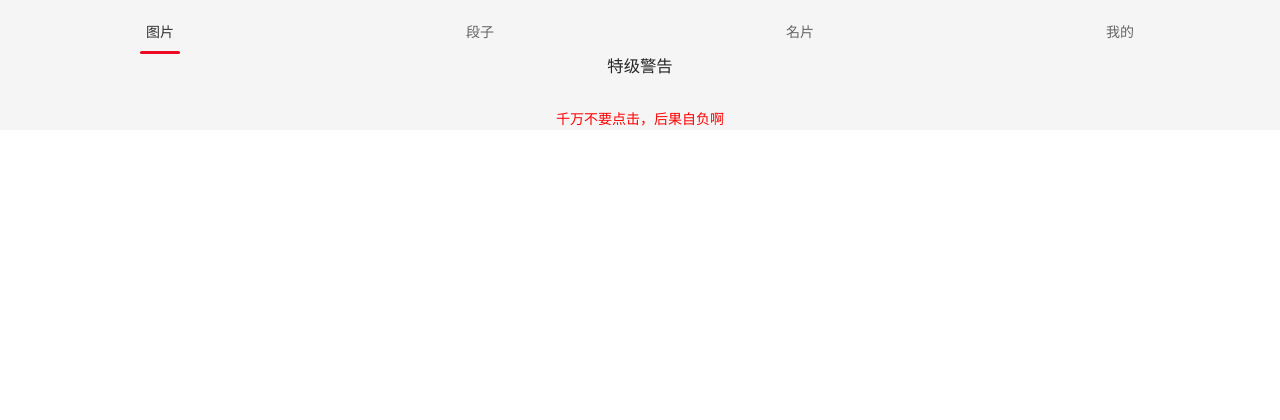
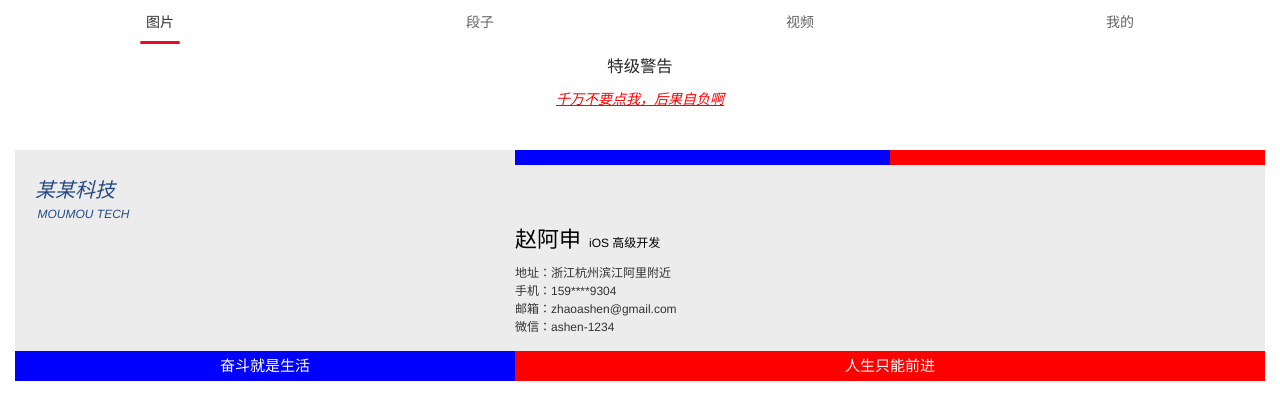
Before and after one commit to ashen-zhao/vuestart, a Vue app: page /about in a window 1280 px wide. Shown: the top 420 px of the page. Built offline with nearby package versions, Linux system fonts and the light colour scheme.

Commit message:
add video、优化

```diff
--- a/src/App.vue
+++ b/src/App.vue
@@ -1,10 +1,10 @@
 <template>
   <div id="app">
     <div id="nav" :hidden="$store.state.hidnav">
-      <tabs>
+      <tabs v-model="curActive" @click="onClick">
         <tab title="图片" to="/picture" />
-        <tab title="段子" to="/" />
-        <tab title="名片" to="/person" />
+        <tab title="段子" to="/duanzi" />
+        <tab title="视频" to="/video" />
         <tab title="我的" to="/about" />
       </tabs>
     </div>
@@ -19,9 +19,28 @@ import { Tab, Tabs } from "vant";
 
 export default {
   name: "app",
+  data() {
+    return {
+      active: window.sessionStorage.getItem("currentActive")
+    };
+  },
+  computed: {
+    curActive: {
+      get: function() {
+        return Number(this.active);
+      },
+      set: function(val) {}
+    }
+  },
   components: {
     Tab,
     Tabs
+  },
+  methods: {
+    onClick(index, title) {
+      //记录当前tab，防止刷新重置
+      window.sessionStorage.setItem("currentActive", index);
+    }
   }
 };
 </script>
@@ -43,6 +62,5 @@ body {
   left: 0;
   width: 100%;
   z-index: 999;
-  padding-top: 10px;
 }
 </style>
--- /dev/null
+++ b/src/components/BVideo.vue
@@ -0,0 +1,30 @@
+<template>
+  <baisi-header :infos="infos">
+    <div>
+      <div>{{infos.text}}</div>
+      <video
+        :src="infos.type=='video' ? infos.video.download[0]:''"
+        controls='controls' :poster="infos.video.thumbnail[0]"
+      >您的浏览器不支持 video 标签。</video>
+    </div>
+  </baisi-header>
+</template>
+
+<script>
+import BaisiHeader from "./BaisiHeader.vue";
+export default {
+  name: "bvideo",
+  components: {
+    BaisiHeader
+  },
+  props: {
+    infos: Object
+  }
+};
+</script>
+<style scoped>
+video {
+  margin-top: 10px;
+  max-width: 60%;
+}
+</style>
--- a/src/components/BaisiHeader.vue
+++ b/src/components/BaisiHeader.vue
@@ -17,7 +17,7 @@
 
 <script>
 export default {
-  name: "duanzi",
+  name: "baisi",
   props: {
     infos: Object
   }
--- a/src/components/Card.vue
+++ b/src/components/Card.vue
@@ -40,7 +40,7 @@ export default {
 
 <style scoped>
 * {
-  background-color: #fff;
+  background-color: #ececec;
 }
 .content {
   margin-top: 10px;
--- a/src/main.js
+++ b/src/main.js
@@ -7,7 +7,6 @@ import 'vant/lib/index.css';
 
 
 Vue.prototype.$http= axios
-
 Vue.config.productionTip = false
 new Vue({
   router,
--- a/src/mutations-types.js
+++ b/src/mutations-types.js
@@ -1,3 +1,2 @@
-export const CARD_LIST = 'CARD_LIST'
 export const DUANZI = 'DUANZI'
 export const HID_NAV = 'HID_NAV'
--- a/src/router.js
+++ b/src/router.js
@@ -1,9 +1,9 @@
 import Vue from 'vue'
 import Router from 'vue-router'
-import PersonInfo from './views/PersonInfo.vue'
 import BaisiDuanzi from './views/BaisiDuanzi.vue'
 import UrlFrame from './views/UrlFrame.vue'
 import BaisiPicture from './views/BaisiPicture.vue'
+import BaisiVideo from './views/BaisiVideo.vue'
 
 Vue.use(Router)
 
@@ -18,14 +18,9 @@ export default new Router({
   base: process.env.BASE_URL,
   routes: [
     {
-      path: '/',
+      path: '/duanzi',
       name: 'duanzi',
       component: BaisiDuanzi
-    },
-    {
-      path: '/person',
-      name: 'person',
-      component: PersonInfo
     },
     {
       path: '/about',
@@ -44,6 +39,11 @@ export default new Router({
       path: '/picture',
       name: 'picture',
       component: BaisiPicture
+    },
+    {
+      path:'/video',
+      name:'video',
+      component:BaisiVideo
     }
   ]
 })
--- a/src/store.js
+++ b/src/store.js
@@ -1,20 +1,16 @@
 import Vue from 'vue'
 import Vuex from 'vuex'
-import {CARD_LIST,DUANZI,HID_NAV} from './mutations-types'
+import { DUANZI, HID_NAV } from './mutations-types'
 
 Vue.use(Vuex)
 
 export default new Vuex.Store({
   state: {
-    hidnav:false,
-    cardList:[],
-    duanziList:[]
+    hidnav: false,
+    duanziList: []
   },
   mutations: {
-    [CARD_LIST](state, card) {
-      state.cardList.push(card)
-    },
-    [DUANZI](state,list) {
+    [DUANZI](state, list) {
       state.duanziList = list
     },
     [HID_NAV](state, hid) {
--- a/src/views/About.vue
+++ b/src/views/About.vue
@@ -2,22 +2,41 @@
   <div class="about">
     <h3>特级警告</h3>
     <h4>
-      <a href="http://www.devashen.com" @click.prevent="onClick">千万不要点击，后果自负啊</a>
+      <a href="http://www.devashen.com" @click.prevent="onClick">千万不要点我，后果自负啊</a>
     </h4>
+    <div class="card">
+      <card :infos="cardInfo" />
+    </div>
   </div>
 </template>
 <script>
+import Card from "@/components/Card.vue";
 export default {
+  components: {
+    Card
+  },
   data() {
     return {
-      url: "http://www.devashen.com"
+      url: "http://www.devashen.com",
+      cardInfo: {
+        companyName: "某某科技",
+        companyNameEn: "MOUMOU TECH",
+        personName: "赵阿申",
+        work: "iOS 高级开发",
+        address: "浙江杭州滨江阿里附近",
+        phone: "159****9304",
+        email: "zhaoashen@gmail.com",
+        wechat: "ashen-1234",
+        signOne: "奋斗就是生活",
+        signTwo: "人生只能前进"
+      }
     };
   },
   methods: {
     onClick() {
       this.$router.push({
-        name:'urlframe',
-        query:{src:this.url}
+        name: "urlframe",
+        query: { src: this.url }
       });
     }
   }
@@ -25,13 +44,21 @@ export default {
 </script>
 <style lang='scss' scoped>
 .about {
+  margin-top: 10px;
   text-align: center;
   height: 100%;
   h4 {
-    margin-top: 30px;
+    margin-top: 10px;
     a {
       color: red;
+      font-style:italic;
+      text-decoration:underline;
     }
+  }
+  .card {
+    display: flex;
+    margin-top: 30px;
+    width: 100%;
   }
 }
 </style>
--- /dev/null
+++ b/src/views/BaisiVideo.vue
@@ -0,0 +1,53 @@
+<template>
+  <div class="container">
+    <pull-refresh v-model="isLoading" @refresh="onRefresh">
+      <div v-for="(item,index) in videoList" :key="index">
+        <b-video :infos="item" />
+      </div>
+    </pull-refresh>
+  </div>
+</template>
+
+<script>
+import BVideo from "@/components/BVideo.vue";
+import { PullRefresh } from "vant";
+
+export default {
+  name: "baisi-video",
+  components: {
+    BVideo,
+    PullRefresh
+  },
+  data() {
+    return {
+      dataList: [],
+      isLoading: false
+    };
+  },
+  computed: {
+    videoList: function() {
+      return this.dataList;
+    }
+  },
+  created() {
+    this.getDataList();
+  },
+  methods: {
+    onRefresh() {
+      setTimeout(() => {
+        this.getDataList();
+      }, 500);
+    },
+    getDataList() {
+      var that = this;
+      this.$http
+        .get("/api/topic/list/jingxuan/41/baisi_xiaohao-iphone-4.1/0-20.json")
+        .then(function(resp) {
+          that.dataList = resp.data.list;
+          that.isLoading = false;
+        })
+        .finally(function() {});
+    }
+  }
+};
+</script>
--- a/src/views/PersonInfo.vue
+++ /dev/null
@@ -1,76 +0,0 @@
-<template>
-  <div class="container">
-    <pull-refresh v-model="isLoading" @refresh="onRefresh">
-      <div class="list" v-for="(card,index) in cardList" :key="index">
-        <card :infos="card" />
-      </div>
-    </pull-refresh>
-  </div>
-</template>
-
-<script>
-import Card from "@/components/Card.vue";
-import { mapState } from "vuex";
-import { CARD_LIST } from "@/mutations-types.js";
-import { PullRefresh } from "vant";
-export default {
-  name: "personInfo",
-  components: {
-    Card,
-    PullRefresh
-  },
-  data() {
-    return {
-      isLoading: false
-    };
-  },
-  created() {
-    this.onRefresh();
-  },
-  computed: {
-    ...mapState({
-      cardList: "cardList"
-    })
-  },
-  methods: {
-    onRefresh() {
-      setTimeout(() => {
-        var card = {
-          companyName: "某某科技",
-          companyNameEn: "MOUMOU TECH",
-          personName: "张三",
-          work: "java高级开发",
-          address: "浙江杭州滨江阿里附近",
-          phone: "159****9304",
-          email: "zhangsan@mmtech.com",
-          wechat: "zhangsan1234",
-          signOne: "会当凌绝顶",
-          signTwo: "一览众山小"
-        };
-        this.$store.commit(CARD_LIST, card);
-        this.isLoading = false;
-      }, 500);
-    }
-  }
-};
-</script>
-
-<style>
-* {
-  margin: 0;
-  padding: 0;
-  background-color: #f5f5f5;
-}
-.container {
-  margin-bottom: 10px;
-  height: 100%;
-}
-.van-pull-refresh {
-  height: 100%;
-}
-.list {
-  display: flex;
-  justify-content: center;
-  padding-bottom: 10px;
-}
-</style>
```
